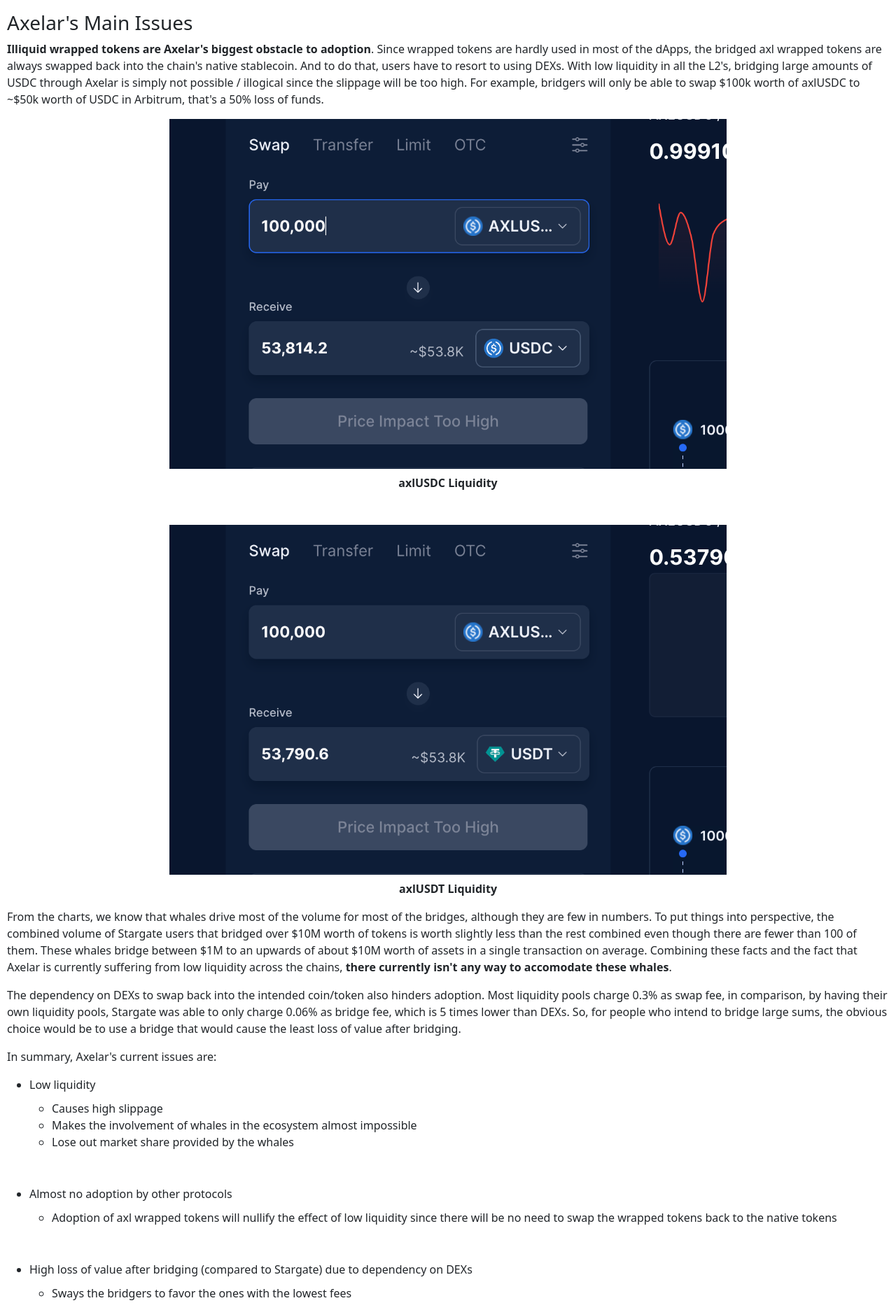
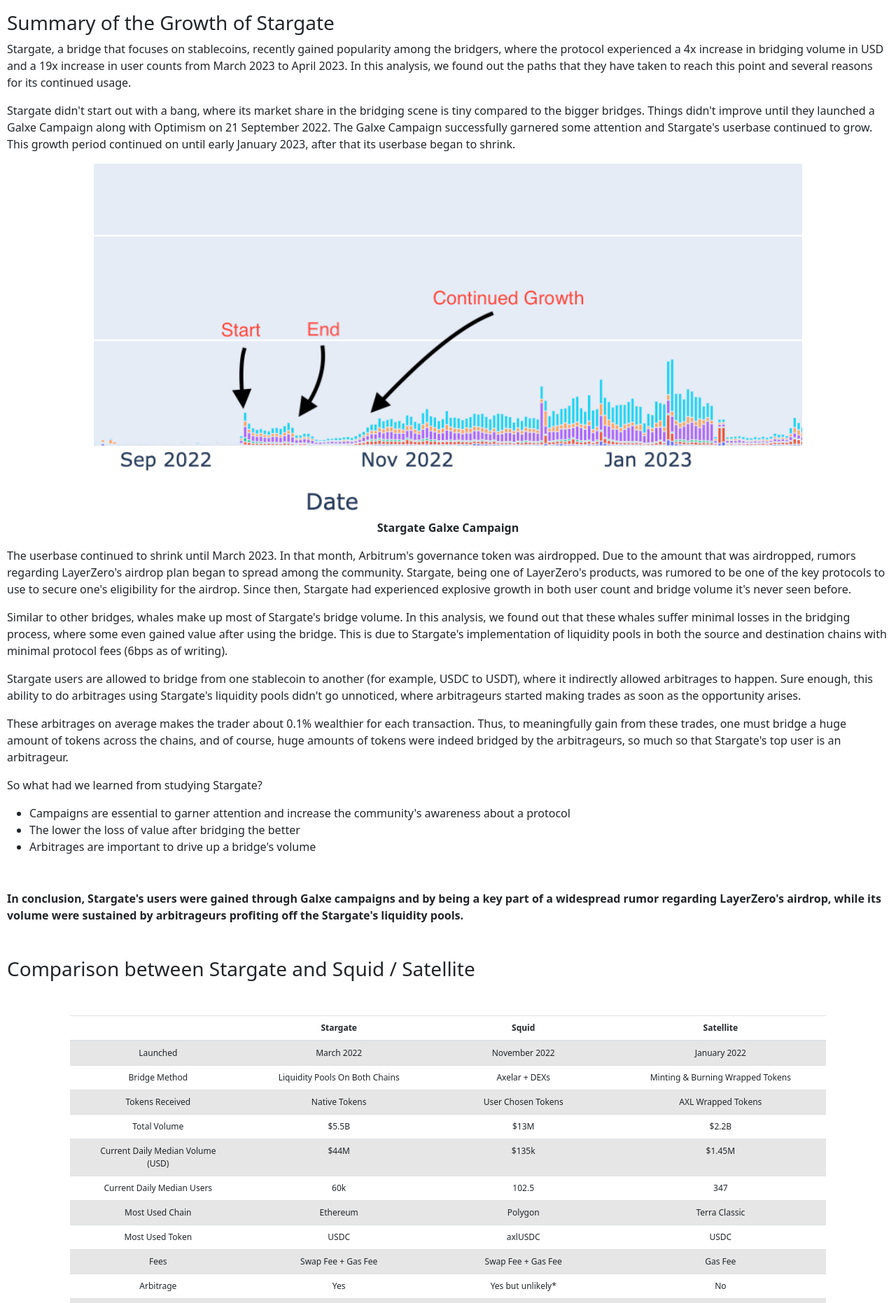
Before and after one commit to KidaCrypto/axelar-bridge-analysis, a Flask app: page / in a window 1280 px wide. Shown: the part 70-1932 px from the top of the page at 70% size. Run offline with Flask 3, Linux system fonts and the light colour scheme; some libraries are stand-ins or nearby versions.

Commit message:
Rewrote overview

```diff
--- a/website/templates/tab-overview.html
+++ b/website/templates/tab-overview.html
@@ -1,95 +1,43 @@
 {% extends("layout.html") %}
 {% block content %}
-<h3>Axelar's Main Issues</h3>
+<h3>Summary of the Growth of Stargate</h3>
 <p>
-    <strong>Illiquid wrapped tokens are Axelar's biggest obstacle to adoption</strong>. Since wrapped tokens are hardly used in most of the dApps, the bridged axl wrapped tokens are always swapped back into the chain's native stablecoin. And to do that, users have to resort to using DEXs. With low liquidity in all the L2's, bridging large amounts of USDC through Axelar is simply not possible / illogical since the slippage will be too high. For example, bridgers will only be able to swap $100k worth of axlUSDC to ~$50k worth of USDC in Arbitrum, that's a 50% loss of funds.
+    Stargate, a bridge that focuses on stablecoins, recently gained popularity among the bridgers, where the protocol experienced a 4x increase in bridging volume in USD and a 19x increase in user counts from March 2023 to April 2023. In this analysis, we found out the paths that they have taken to reach this point and several reasons for its continued usage.
 </p>
+<p>
+    Stargate didn't start out with a bang, where its market share in the bridging scene is tiny compared to the bigger bridges. Things didn't improve until they launched a Galxe Campaign along with Optimism on 21 September 2022. The Galxe Campaign successfully garnered some attention and Stargate's userbase continued to grow. This growth period continued on until early January 2023, after that its userbase began to shrink.
+</p>
+
 <div class="d-flex flex-column align-items-center my-3">
-    <img src="{{ url_for('static', filename='images/USDC_Liquidity.png') }}" alt="USDC Liquidity" height="500" class="mb-2">
-    <strong>axlUSDC Liquidity</strong>
-    <img src="{{ url_for('static', filename='images/USDT_Liquidity.png') }}" alt="USDT Liquidity" height="500" class="mb-2 mt-5">
-    <strong>axlUSDT Liquidity</strong>
+    <img src="{{ url_for('static', filename='images/stargate_galxe.png') }}" alt="Stargate Galxe Campaign" height="500" class="mb-2">
+    <strong>Stargate Galxe Campaign</strong>
 </div>
 <p>
-    From the charts, we know that whales drive most of the volume for most of the bridges, although they are few in numbers. To put things into perspective, the combined volume of Stargate users that bridged over $10M worth of tokens is worth slightly less than the rest combined even though there are fewer than 100 of them. These whales bridge between $1M to an upwards of about $10M worth of assets in a single transaction on average. Combining these facts and the fact that Axelar is currently suffering from low liquidity across the chains, <strong>there currently isn't any way to accomodate these whales</strong>.
+    The userbase continued to shrink until March 2023. In that month, Arbitrum's governance token was airdropped. Due to the amount that was airdropped, rumors regarding LayerZero's airdrop plan began to spread among the community. Stargate, being one of LayerZero's products, was rumored to be one of the key protocols to use to secure one's eligibility for the airdrop. Since then, Stargate had experienced explosive growth in both user count and bridge volume it's never seen before.
 </p>
 <p>
-    The dependency on DEXs to swap back into the intended coin/token also hinders adoption. Most liquidity pools charge 0.3% as swap fee, in comparison, by having their own liquidity pools, Stargate was able to only charge 0.06% as bridge fee, which is 5 times lower than DEXs. So, for people who intend to bridge large sums, the obvious choice would be to use a bridge that would cause the least loss of value after bridging.
+    Similar to other bridges, whales make up most of Stargate's bridge volume. In this analysis, we found out that these whales suffer minimal losses in the bridging process, where some even gained value after using the bridge. This is due to Stargate's implementation of liquidity pools in both the source and destination chains with minimal protocol fees (6bps as of writing).
 </p>
 <p>
-    In summary, Axelar's current issues are:
+    Stargate users are allowed to bridge from one stablecoin to another (for example, USDC to USDT), where it indirectly allowed arbitrages to happen. Sure enough, this ability to do arbitrages using Stargate's liquidity pools didn't go unnoticed, where arbitrageurs started making trades as soon as the opportunity arises.
+</p>
+<p>
+    These arbitrages on average makes the trader about 0.1% wealthier for each transaction. Thus, to meaningfully gain from these trades, one must bridge a huge amount of tokens across the chains, and of course, huge amounts of tokens were indeed bridged by the arbitrageurs, so much so that Stargate's top user is an arbitrageur.
+</p>
+<p>
+    So what had we learned from studying Stargate?
     <ul>
-        <li>
-            Low liquidity
-            <ul>
-                <li>Causes high slippage</li>
-                <li>Makes the involvement of whales in the ecosystem almost impossible</li>
-                <li>Lose out market share provided by the whales</li>
-            </ul>
-        </li>
-        <li>
-            Almost no adoption by other protocols
-            <ul>
-                <li>Adoption of axl wrapped tokens will nullify the effect of low liquidity since there will be no need to swap the wrapped tokens back to the native tokens</li>
-            </ul>
-        </li>
-        <li>
-            High loss of value after bridging (compared to Stargate) due to dependency on DEXs
-            <ul>
-                <li>Sways the bridgers to favor the ones with the lowest fees</li>
-            </ul>
-        </li>
+        <li>Campaigns are essential to garner attention and increase the community's awareness about a protocol</li>
+        <li>The lower the loss of value after bridging the better</li>
+        <li>Arbitrages are important to drive up a bridge's volume</li>
     </ul>
 </p>
-<h3 class="mt-5">Marketing</h3>
 <p>
-    On the marketing side of things, one of the most noticeable events that successfully attracted new users. were those Galxe Campaigns. These campaigns work by asking users to do certain tasks in order to obtain NFTs or Badges or Tokens of participation. By incentivizing users to use the protocols, even by giving them tokens that are useless otherwise, users are far more likely to try out the protocol. Satellite's having no noticeable up trends while both Stargate and Squid have it proves that these campaigns do indeed make an impact.
+    <strong>
+        In conclusion, Stargate's users were gained through Galxe campaigns and by being a key part of a widespread rumor regarding LayerZero's airdrop, while its volume were sustained by arbitrageurs profiting off the Stargate's liquidity pools.
+    </strong>
 </p>
-<div class="d-flex flex-column align-items-center my-3">
-    <img src="{{ url_for('static', filename='images/stargate_galxe.png') }}" alt="USDC Liquidity" height="500" class="mb-2">
-    <strong>Stargate Galxe Campaign</strong>
-    <img src="{{ url_for('static', filename='images/squid_galxe.png') }}" alt="USDT Liquidity" height="500" class="mb-2 mt-5">
-    <strong>Squid Galxe Campaign</strong>
-</div>
-<p>
-    In comparison, tweets / marketing campaigns by large twitter accounts seldom have such an effect if there was no incentives behind it.
-</p>
-<p>
-    <strong>The most efficient marketing was done through the combination of tweets by reputable brands and incentivizing user engagement in the protocol</strong>. Scratch that, even the hint of incentives (airdrop speculation which may or may not be true) may be good enough to drive usage.
-</p>
-<p>
-    The retainment of users proves to be a completely different issue though. For example, both Squid's and Stargate's campaigns successfully increased usage of their protocols, however, Squid's userbase shrunk back to its original state while Stargate's campaign successfully retained the new users for months to come.
-</p>
-
-<h3 class="mt-5">Protocol Summaries</h3>
-<h4 class="mt-2">Stargate</h4>
-<p>
-    Although Stargate is developed by one of the most well known developers in the EVM ecosystem, it had somewhat of a rocky start and almost faded into the backgrounds. However, a series of events, planned and unplanned, happened which led to its current growth stage.
-</p>
-<p>
-    The first event was that Stargate launched a Galxe Campaign which was hosted on Optimism's domain. This along with numerous collaborations announced along the way propelled Stargate's popularity for a few months before dying down.
-</p>
-<p>
-    The event that was truly impactful was Arbitrum's airdrop which led to a series of speculations by twitter users which claimed that LayerZero is planning an airdrop in the future. Naturally, airdrop hunters that don't want to miss out on a potential airdrop rushed to use LayerZero products, including Stargate. Whether this surge of users is healthy or not remains unknown.
-</p>
-<p>
-    <strong>Stargate's massive TVL and its bridging mechanism also allowed whales and arbitrageurs to bridge large quantities of tokens</strong> without the risk of losing too much in slippage, besides being able to earn from arbitrages. This massively boosted the bridge's usage as it was found out that most of the volumes were done by this group of users.
-</p>
-<h4 class="mt-5">Squid Protocol</h4>
-<p>
-    Squid Protocol is a novel approach to improve the cross chain experience by providing a solution to cross chain swaps. Powered by Axelar, Squid Protocol allows users to bridge a token from a chain to another token in another chain. For example, users are able to swap ETH from the Ethereum mainnet to USDC in the Polygon mainnet.
-</p>
-<p>
-    Although it is novel, reliance on DEXs to perform the swaps heavily impacts the bridge's swap fees. This combined with the fact that axlUSDC has low liquidity in most chains impaired the protocol's ability to truly shine and stand out in the market.
-</p>
-<h4 class="mt-5">Satellite</h4>
-<p>
-    Satellite is the de facto bridge from the EVM chains to the Cosmos. Despite this, its volume is a lot less than Stargate. This shows that the DeFi scene in Cosmos is in its infancy, and with most DeFi users living in the EVM chains, its novelty to bridge into the Cosmos system currently isn't in effect. Besides that, the collapse of Terra, which was Cosmos's shining DeFi Hub, took a toll on Satellite too.
-</p>
-<p>
-    One of the biggest advantages of Satellite is the versatility that it offers. By wrapping a native token to a Axelar Wrapped token, a user is able to bridge to any chain that is supported by Axelar. This token is automatically redeemed 1:1 to the native token once it arrives back to its original chain.
-</p>
-<h3 class="mt-5">Comparison</h3>
+<h3 class="mt-5">Comparison between Stargate and Squid / Satellite</h3>
 <table class="table table-striped text-center" style="max-width: 1080px; margin: auto; margin-top: 50px; font-size: 12px;">
     <thead>
         <tr>
@@ -201,6 +149,28 @@
     </tfoot>
 </table>
 
+<h3 class="mt-5">Axelar / Squid's Challenges</h3>
+<p>
+    By comparing Axelar / Squid to Stargate, we found several key challenges that might benefit Axelar / Squid once solved.
+</p>
+<p>
+    First and foremost, the most glaring issue that Axelar faces is that Axelar has low liquidity for its tokens in all of the chains that it supports. While we learned that low losses increases usage, low liquidity in the chains vastly increases the cost of a bridge. Since Axelar users receives Axelar wrapped tokens after bridging, the only way that they can utilize these tokens is by swapping it back using a DEX. Low liquidity pools ensure that no user will bridge large volumes using Axelar. For example, bridging $100k worth of USDC to Arbitrum using Axelar can only be swapped back to $50k worth of usable USDC, which results in a 50% loss.
+</p>
+
+<div class="d-flex flex-column align-items-center my-3">
+    <img src="{{ url_for('static', filename='images/USDC_Liquidity.png') }}" alt="USDC Liquidity" height="500" class="mb-2">
+    <strong>axlUSDC Liquidity</strong>
+    <img src="{{ url_for('static', filename='images/USDT_Liquidity.png') }}" alt="USDT Liquidity" height="500" class="mb-2 mt-5">
+    <strong>axlUSDT Liquidity</strong>
+</div>
+
+<p>
+    This issue of having low liquidity also brought about the bridge limitations, where Squid can only process about $100k for a single transaction while Axelar can at most process up to $750k for a single transaction. This limitation essentially blocked whales from participating in the protocol, where we know that they bridge over $1M worth of tokens per transaction on average.
+</p>
+<p>
+    However, there are also steps taken by Squid that are in the right direction. For example, Squid's Galxe and Layer3 campaigns, although it ultimately failed to retain its users, were a massive success. During those event periods, Squid's user count was more than 10 times its usual value. With that said, Squid has to find a way to retain these newly gained users if not it will be all for naught.
+</p>
+
 <div style="padding-bottom: 100px;"></div>
 {% endblock %}
 
```
